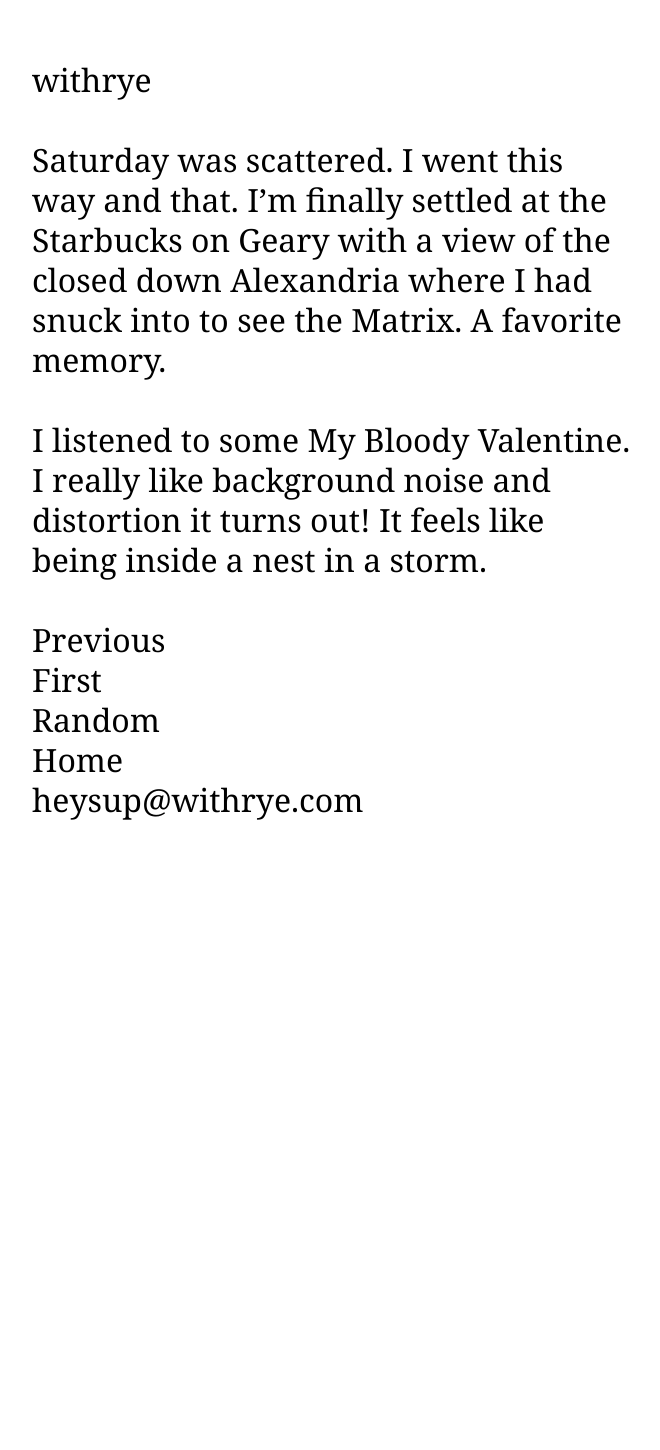
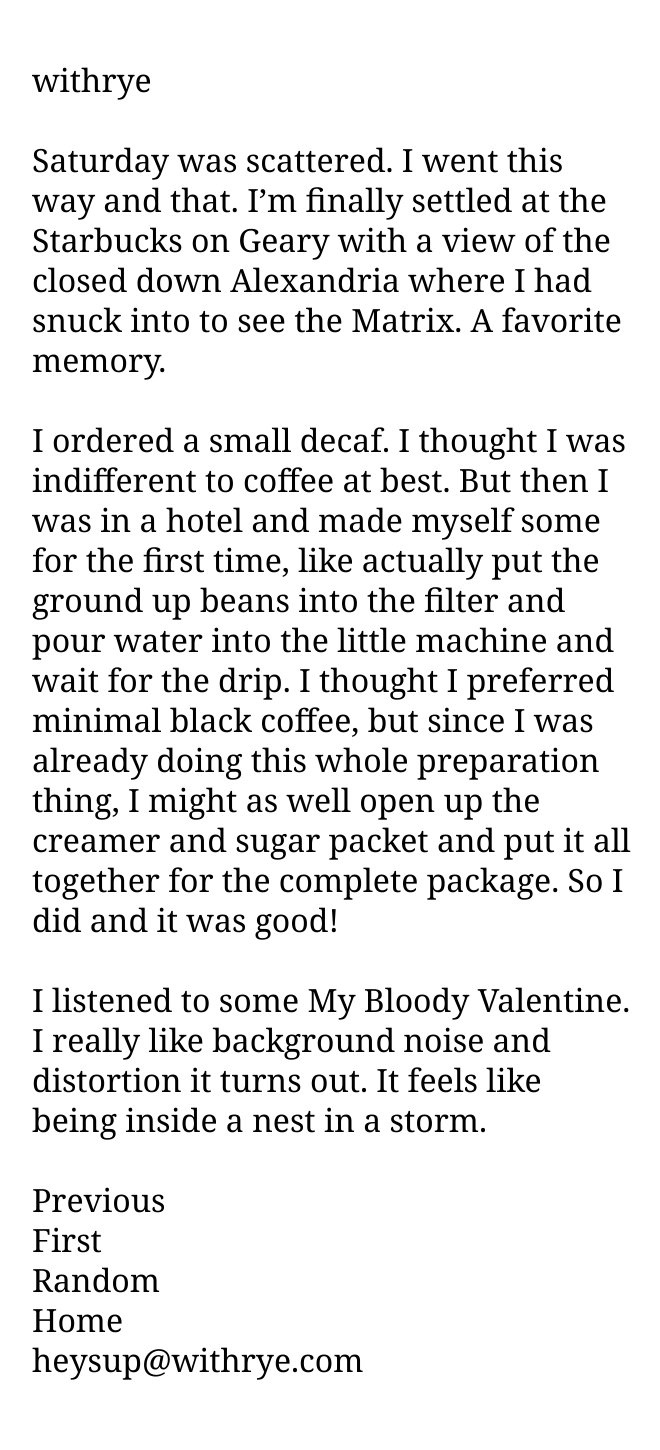
Before and after one commit to fv231/blog, a Jekyll site: the page built from _posts/2016-10-01-114.md, in a window 1280 px wide. Shown: the whole page, without its empty margins (308-968 px from the left). Built offline with Jekyll 4.4.1, drawn with Linux system fonts in a browser that asks for light colours; before the commit the page ends 900 px from its top, so only the background shows below that.

Commit message:
add coffee

```diff
--- a/_posts/2016-10-01-114.md
+++ b/_posts/2016-10-01-114.md
@@ -1,3 +1,5 @@
 Saturday was scattered. I went this way and that. I'm finally settled at the Starbucks on Geary with a view of the closed down Alexandria where I had snuck into to see the Matrix. A favorite memory.
 
-I listened to some My Bloody Valentine. I really like background noise and distortion it turns out! It feels like being inside a nest in a storm.
+I ordered a small decaf. I thought I was indifferent to coffee at best. But then I was in a hotel and made myself some for the first time, like actually put the ground up beans into the filter and pour water into the little machine and wait for the drip. I thought I preferred minimal black coffee, but since I was already doing this whole preparation thing, I might as well open up the creamer and sugar packet and put it all together for the complete package. So I did and it was good!
+
+I listened to some My Bloody Valentine. I really like background noise and distortion it turns out. It feels like being inside a nest in a storm.
```
Also changed, not shown: 1 other file.
